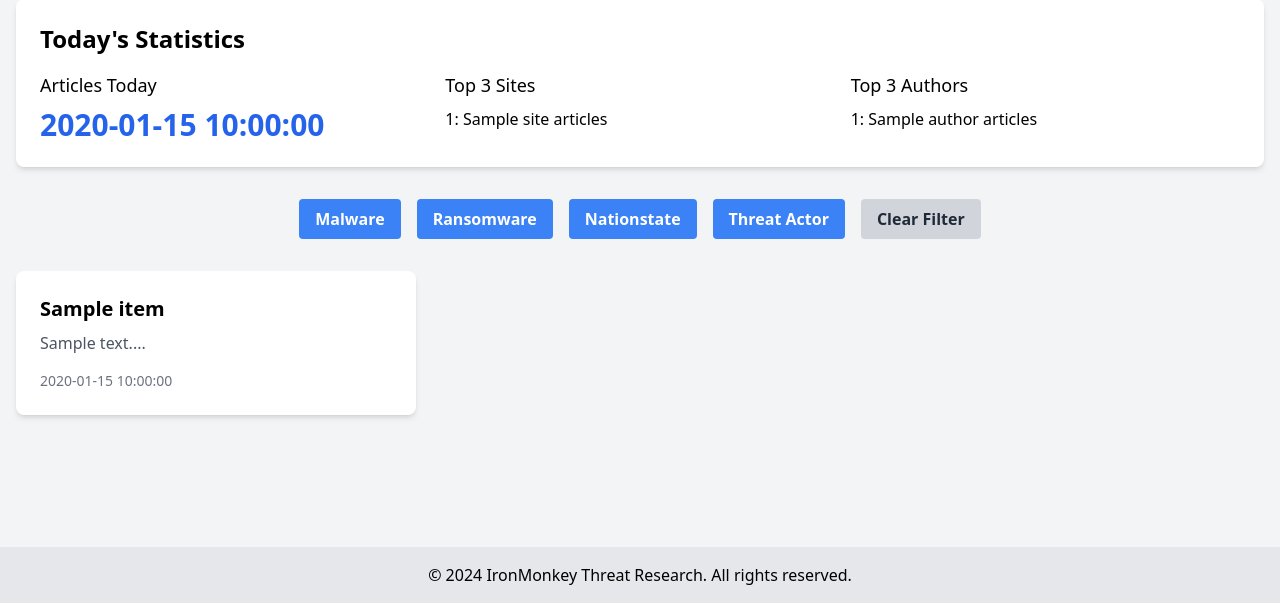
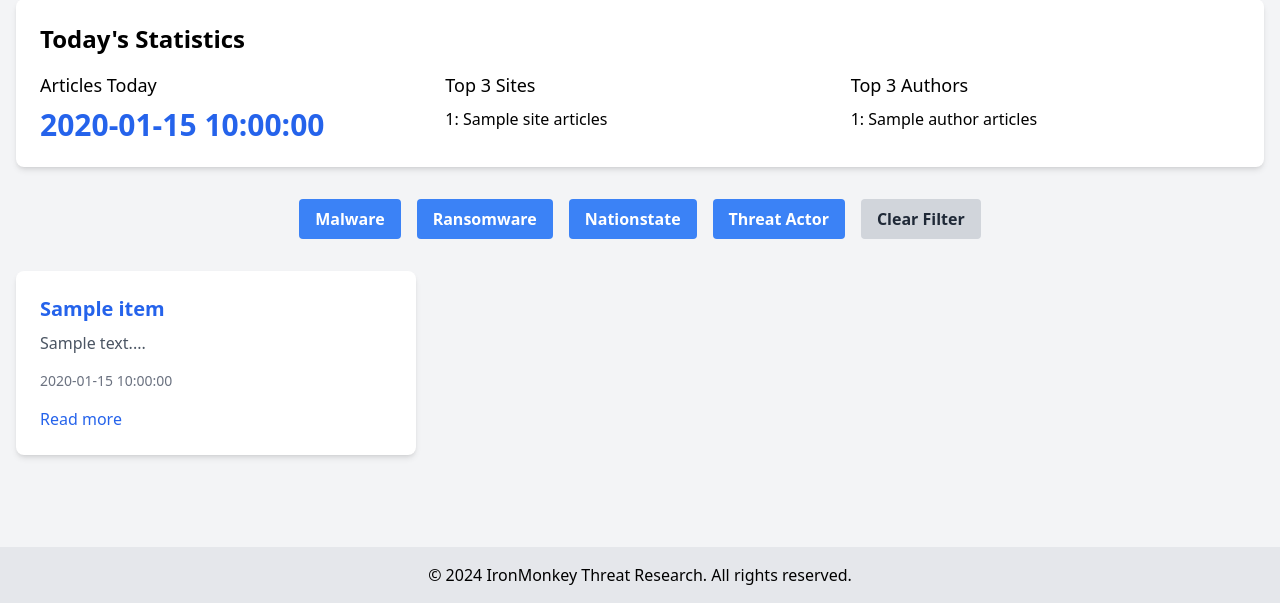
Before and after one commit to HillviewCap/ironmonkey, a Python web app: template app/templates/parsed_content/index.html in a window 1280 px wide. Shown: the part 197-800 px from the top of the page. Run offline with Jinja, Linux system fonts and the light colour scheme; the template is opened without the code that fills it: most values are stand-ins (such as "Sample title", 1, 10 or a date in 2020); some libraries are stand-ins or nearby versions.

Commit message:
feat: enable clickable cards in parsed_content to view full blog content

```diff
--- a/app/templates/parsed_content/index.html
+++ b/app/templates/parsed_content/index.html
@@ -54,11 +54,18 @@
     <div class="grid grid-cols-1 md:grid-cols-2 lg:grid-cols-3 gap-6">
         {% for item in content %}
         <div class="bg-white rounded-lg shadow-md p-6">
-            <h2 class="text-xl font-semibold mb-2">{{ item.title }}</h2>
+            <h2 class="text-xl font-semibold mb-2">
+                <a href="{{ url_for('main.view_item', item_id=item.id) }}" class="text-blue-600 hover:underline">
+                    {{ item.title }}
+                </a>
+            </h2>
             <p class="text-gray-600 mb-4">{{ item.description[:150] }}...</p>
             <div class="text-sm text-gray-500">
                 <span>{{ item.pub_date }}</span>
             </div>
+            <a href="{{ url_for('main.view_item', item_id=item.id) }}" class="text-blue-600 hover:underline mt-4 inline-block">
+                Read more
+            </a>
         </div>
         {% endfor %}
     </div>
```
